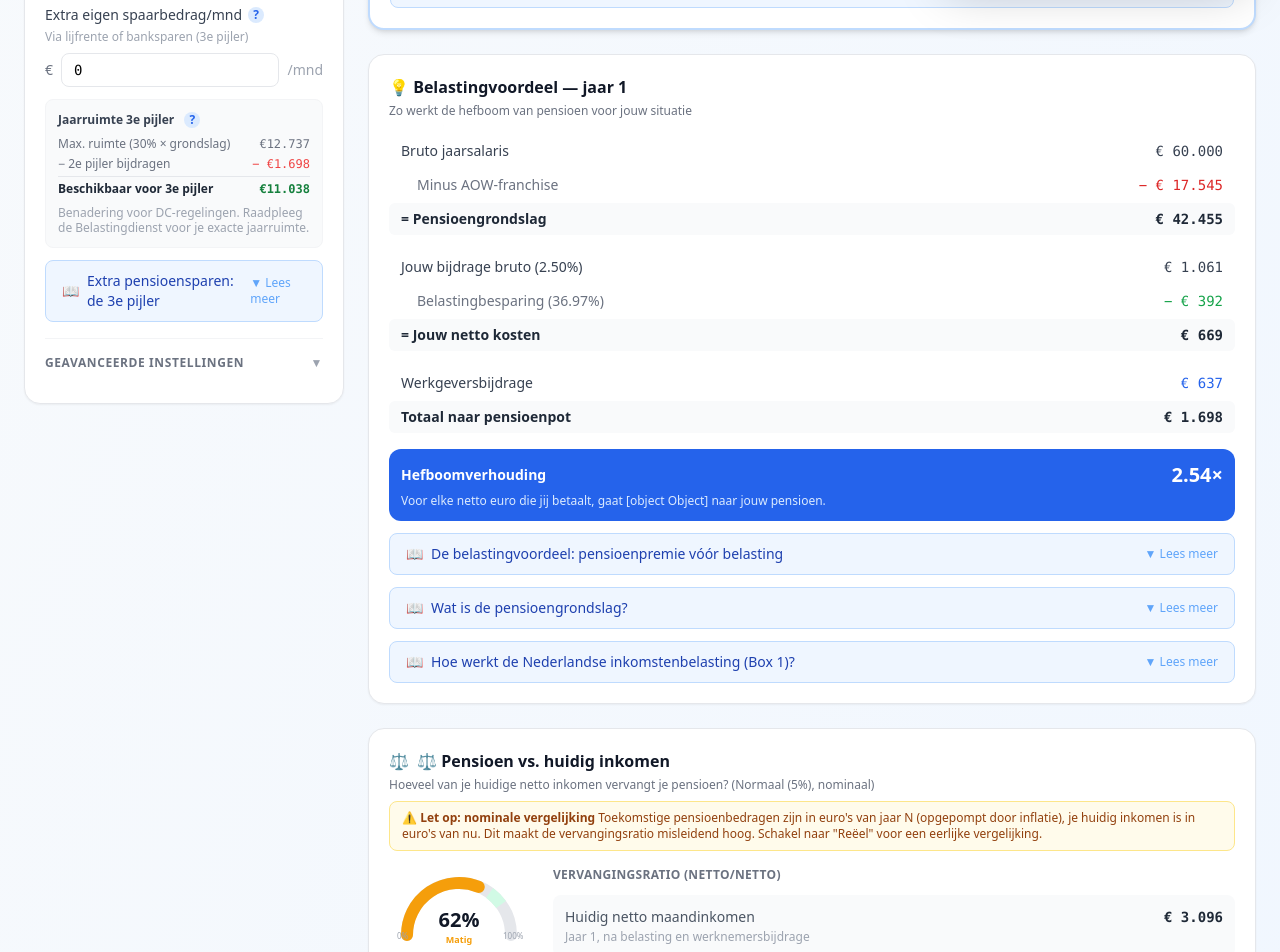
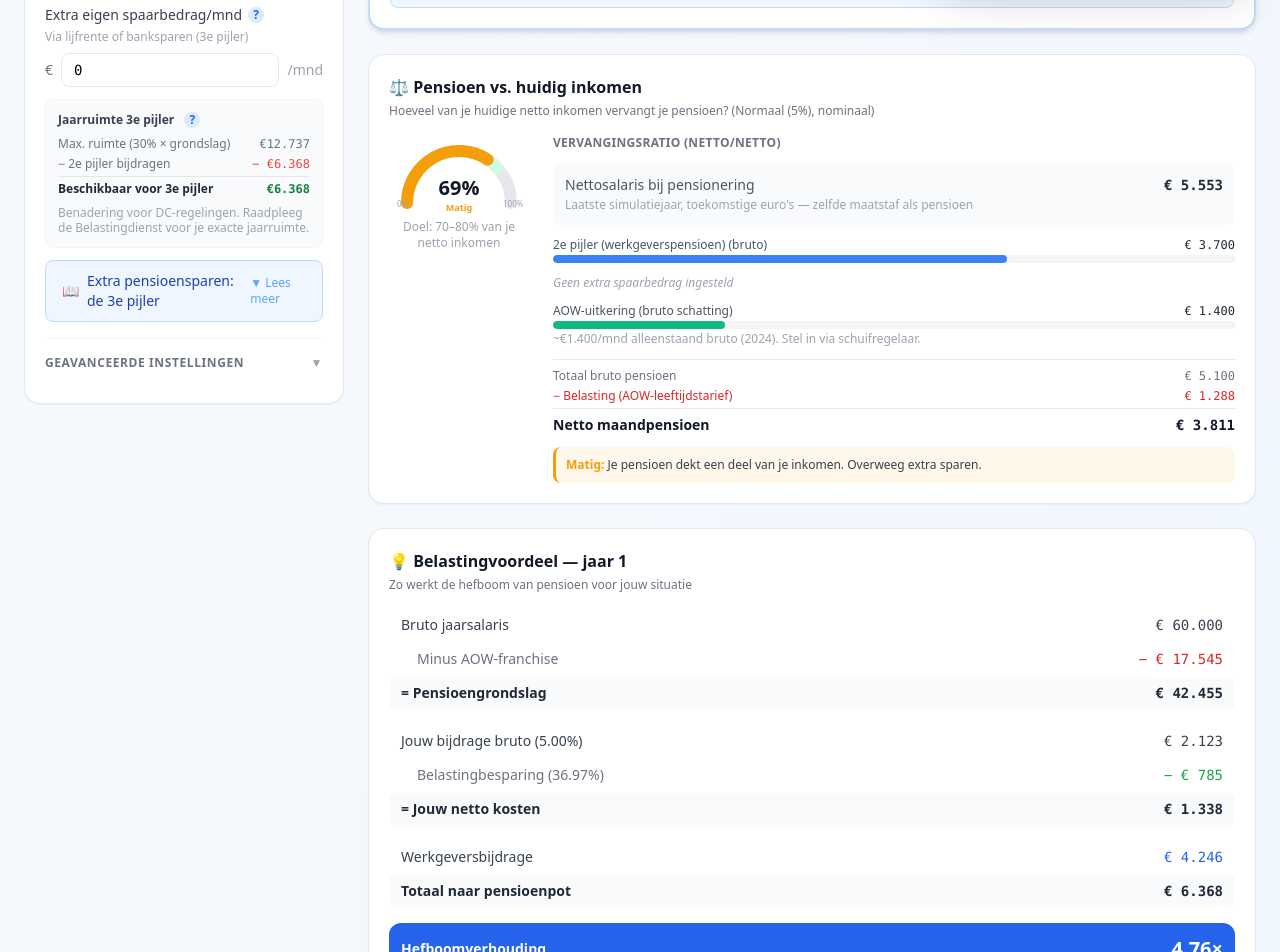
Before and after one commit to mannes/pension-planner, a React (Vite) app: page / in a window 1280 px wide. Shown: the part 800-1752 px from the top of the page. Built offline with nearby package versions, Linux system fonts and the light colour scheme.

Commit message:
compare future income to pension, fix some bugs

```diff
--- a/src/App.tsx
+++ b/src/App.tsx
@@ -65,7 +65,7 @@ function AppInner() {
               </button>
 
               {/* Nominal / Real toggle */}
-              <div className="flex items-center gap-2 bg-gray-100 rounded-full px-3 py-1.5">
+              <div data-guide-step="real-toggle" className="flex items-center gap-2 bg-gray-100 rounded-full px-3 py-1.5">
                 <span className={`text-xs font-medium ${!realMode ? 'text-blue-700' : 'text-gray-400'}`}>
                   {t.header.nominal}
                 </span>
@@ -110,7 +110,7 @@ function AppInner() {
 
           {/* Right: result panels — summary first (most prominent) */}
           <div className="flex-1 min-w-0 space-y-6">
-            {/* 1. RESULTS — moved to top, highlighted border */}
+            {/* 1. RESULTS */}
             <SummaryTable
               results={results}
               realMode={realMode}
@@ -118,15 +118,15 @@ function AppInner() {
               hasThirdPillar={hasThirdPillar}
             />
 
-            {/* 2. Tax leverage breakdown */}
-            {year1 && <TaxLeveragePanel result={year1} realMode={realMode} />}
-
-            {/* 3. Income comparison */}
+            {/* 2. Income comparison */}
             <IncomeComparisonPanel
               results={results}
               params={params}
               realMode={realMode}
             />
+
+            {/* 3. Tax leverage breakdown */}
+            {year1 && <TaxLeveragePanel result={year1} realMode={realMode} />}
 
             {/* 4. Capital chart */}
             <CapitalChart
--- a/src/components/FirstTimeGuide.tsx
+++ b/src/components/FirstTimeGuide.tsx
@@ -5,12 +5,10 @@ const STORAGE_KEY = 'pension-planner-guide-seen'
 
 // Maps guide step index → data-guide-step attribute value (null = no highlight)
 const STEP_TARGETS: Array<string | null> = [
-  null,             // 0: welcome
-  'salary',         // 1: set your salary
-  'contributions',  // 2: pension deal (employer/employee %)
-  'extra-savings',  // 3: extra savings
-  'results',        // 4: reading the results
-  'capital-chart',  // 5: scenarios
+  null,           // 0: welcome
+  'salary',       // 1: set your situation
+  'real-toggle',  // 2: nominal vs real
+  'results',      // 3: reading the results
 ]
 
 interface Props {
@@ -39,9 +37,9 @@ export function FirstTimeGuide({ onClose }: Props) {
 
   const steps = [
     { ...t.guide.welcome, icon: '🏦' },
-    { ...t.guide.step1,   icon: '💶' },
-    { ...t.guide.step2,   icon: '📋' },
-    { ...t.guide.step3,   icon: '💰' },
+    { ...t.guide.step1,   icon: '⚙️' },
+    { ...t.guide.step2,   icon: '📊' },
+    { ...t.guide.step3,   icon: '💡' },
   ]
 
   const totalSteps = steps.length
@@ -73,7 +71,7 @@ export function FirstTimeGuide({ onClose }: Props) {
   }
 
   return (
-    <div className="fixed bottom-6 right-6 z-50 w-80 bg-white rounded-2xl shadow-2xl border border-gray-200 overflow-hidden">
+    <div className="fixed bottom-0 left-0 right-0 z-50 bg-white border-t border-gray-200 shadow-2xl rounded-t-2xl sm:bottom-6 sm:left-auto sm:right-6 sm:w-80 sm:border sm:border-gray-200 sm:rounded-2xl overflow-hidden">
       {/* Progress bar */}
       <div className="h-1 bg-gray-100">
         <div
--- a/src/components/IncomeComparisonPanel.tsx
+++ b/src/components/IncomeComparisonPanel.tsx
@@ -47,13 +47,15 @@ export function IncomeComparisonPanel({ results, params, realMode }: Props) {
   const lastYear = results[results.length - 1]
   const years = results.length
 
-  // Current net monthly income (year 1, after tax, accounting for pension deduction)
   const year1 = results[0]
+
+  // Reference salary: nominal → final year (both sides in future €), real → year 1 (both sides in today's €)
+  const refYear = realMode ? year1 : lastYear
   const annualTax = calculateTaxWithPensionDeduction(
-    year1.grossSalary,
-    year1.employeeContributionGross
+    refYear.grossSalary,
+    refYear.employeeContributionGross
   )
-  const currentNetMonthly = (year1.grossSalary - annualTax - year1.employeeContributionGross) / 12
+  const currentNetMonthly = (refYear.grossSalary - annualTax - refYear.employeeContributionGross) / 12
 
   // 2nd pillar capital (normal scenario) — nominal or real
   const cap2Normal = realMode
@@ -108,20 +110,14 @@ export function IncomeComparisonPanel({ results, params, realMode }: Props) {
 
   return (
     <section className="bg-white rounded-2xl border border-gray-200 shadow-sm p-5">
-      <h2 className="text-base font-bold text-gray-900 flex items-center gap-2 mb-1">
-        <span>⚖️</span> {t.incomeComparison.title}
+      <h2 className="text-base font-bold text-gray-900 mb-1">
+        {t.incomeComparison.title}
       </h2>
       <p className="text-xs text-gray-500 mb-2">
         {t.incomeComparison.subtitle} ({t.incomeComparison.normalScenario}
         {realMode ? ', reëel' : ', nominaal'})
       </p>
-      {!realMode && (
-        <div className="mb-4 rounded-lg bg-amber-50 border border-amber-200 px-3 py-2 text-xs text-amber-800">
-          ⚠️ <strong>{t.incomeComparison.nominalWarningTitle}</strong>{' '}
-          {t.incomeComparison.nominalWarningBody}
-        </div>
-      )}
-      {realMode && <div className="mb-4" />}
+      <div className="mb-4" />
 
       <div className="flex flex-col md:flex-row gap-6 items-start">
         {/* Gauge */}
@@ -149,10 +145,14 @@ export function IncomeComparisonPanel({ results, params, realMode }: Props) {
 
           <div className="bg-gray-50 rounded-lg p-3 mb-3">
             <div className="flex justify-between text-sm mb-0.5">
-              <span className="text-gray-600 font-medium">{t.incomeComparison.currentNetMonthly}</span>
+              <span className="text-gray-600 font-medium">
+                {realMode ? t.incomeComparison.currentNetMonthly : t.incomeComparison.finalNetMonthly}
+              </span>
               <span className="font-mono font-bold text-gray-800">{euro(currentNetMonthly)}</span>
             </div>
-            <p className="text-xs text-gray-400">Jaar 1, na belasting en werknemersbijdrage</p>
+            <p className="text-xs text-gray-400">
+              {realMode ? t.incomeComparison.refNoteReal : t.incomeComparison.refNoteNominal}
+            </p>
           </div>
 
           <Bar label={`${t.incomeComparison.pillar2} ${t.incomeComparison.grossNote}`} value={monthly2nd} total={currentNetMonthly} color="#3b82f6" />
--- a/src/components/SummaryTable.tsx
+++ b/src/components/SummaryTable.tsx
@@ -21,6 +21,9 @@ interface ScenarioCardProps {
   totalContributions: number
   totalTaxSavings: number
   totalNetCost: number
+  total3rdDeposited: number
+  total3rdTaxSavings: number
+  total3rdNetCost: number
   monthlyPension: number
   accent: string
   bg: string
@@ -31,14 +34,18 @@ interface ScenarioCardProps {
   netCostLabel: string
   monthlyLabel: string
   rateLabel: string
+  pillar3SectionLabel: string
   hasThirdPillar: boolean
 }
 
 function ScenarioCard({
   label, returnRate, finalCapital2nd, finalCapital3rd,
-  totalContributions, totalTaxSavings, totalNetCost, monthlyPension,
+  totalContributions, totalTaxSavings, totalNetCost,
+  total3rdDeposited, total3rdTaxSavings, total3rdNetCost,
+  monthlyPension,
   accent, bg, perMonth, endCapitalLabel, totalDepositedLabel,
-  totalTaxLabel, netCostLabel, monthlyLabel, rateLabel, hasThirdPillar,
+  totalTaxLabel, netCostLabel, monthlyLabel, rateLabel,
+  pillar3SectionLabel, hasThirdPillar,
 }: ScenarioCardProps) {
   const combinedCapital = finalCapital2nd + finalCapital3rd
 
@@ -78,6 +85,27 @@ function ScenarioCard({
           <span>{netCostLabel}</span>
           <span className="font-mono">{euro(totalNetCost)}</span>
         </div>
+
+        {hasThirdPillar && (
+          <>
+            <div className="pt-1.5 border-t border-gray-200">
+              <span className="font-semibold text-purple-700">{pillar3SectionLabel}</span>
+            </div>
+            <div className="flex justify-between text-gray-600">
+              <span>{totalDepositedLabel}</span>
+              <span className="font-mono font-medium">{euro(total3rdDeposited)}</span>
+            </div>
+            <div className="flex justify-between text-green-700">
+              <span>{totalTaxLabel}</span>
+              <span className="font-mono font-medium">{euro(total3rdTaxSavings)}</span>
+            </div>
+            <div className="flex justify-between text-gray-800 font-semibold border-t border-gray-200 pt-1.5">
+              <span>{netCostLabel}</span>
+              <span className="font-mono">{euro(total3rdNetCost)}</span>
+            </div>
+          </>
+        )}
+
         <div className="flex justify-between text-gray-800 font-semibold border-t border-gray-200 pt-1.5">
           <span>{monthlyLabel}</span>
           <span className="font-mono">{euro(monthlyPension)}{perMonth}</span>
@@ -97,11 +125,14 @@ export function SummaryTable({ results, realMode, inflationRate, hasThirdPillar
 
   const totals = results.reduce(
     (acc, r) => ({
-      contributions: acc.contributions + r.totalAnnualContribution,
-      taxSavings:    acc.taxSavings    + r.taxSaving,
-      netCost:       acc.netCost       + r.netEmployeeCost,
+      contributions:    acc.contributions    + r.totalAnnualContribution,
+      taxSavings:       acc.taxSavings       + r.taxSaving,
+      netCost:          acc.netCost          + r.netEmployeeCost,
+      extra3Deposited:  acc.extra3Deposited  + r.extraSavingsAnnual,
+      extra3TaxSavings: acc.extra3TaxSavings + r.extraSavingsTaxBenefit,
+      extra3NetCost:    acc.extra3NetCost    + r.extraSavingsNetCost,
     }),
-    { contributions: 0, taxSavings: 0, netCost: 0 }
+    { contributions: 0, taxSavings: 0, netCost: 0, extra3Deposited: 0, extra3TaxSavings: 0, extra3NetCost: 0 }
   )
 
   function getCapital2nd(key: 'Bad' | 'Normal' | 'Good') {
@@ -134,6 +165,10 @@ export function SummaryTable({ results, realMode, inflationRate, hasThirdPillar
     netCostLabel: t.summary.yourNetCost,
     monthlyLabel: t.summary.monthlyPension,
     rateLabel: `%/${t.inputs.yearsUnit.slice(0, 4)}`,
+    pillar3SectionLabel: t.summary.pillar3Section,
+    total3rdDeposited: totals.extra3Deposited,
+    total3rdTaxSavings: totals.extra3TaxSavings,
+    total3rdNetCost: totals.extra3NetCost,
     hasThirdPillar,
   }
 
--- a/src/components/TaxLeveragePanel.tsx
+++ b/src/components/TaxLeveragePanel.tsx
@@ -119,7 +119,7 @@ export function TaxLeveragePanel({ result, realMode }: Props) {
             <span className="text-xl font-bold">{leverageRatio.toFixed(2)}×</span>
           </div>
           <p className="text-xs text-blue-100 mt-1">
-            {t.taxPanel.leverageBody(<strong className="text-white">{euro(leverageRatio)}</strong> as unknown as string)}
+            {t.taxPanel.leverageBody(euro(leverageRatio))}
           </p>
         </div>
       </div>
--- a/src/i18n/index.ts
+++ b/src/i18n/index.ts
@@ -109,6 +109,7 @@ export interface Translations {
     ratePerYear: string
     disclaimer: string
     pillarsNote: string
+    pillar3Section: string
   }
   incomeComparison: {
     title: string
@@ -134,8 +135,9 @@ export interface Translations {
     statusLowNote: string
     scenarioLabel: string
     normalScenario: string
-    nominalWarningTitle: string
-    nominalWarningBody: string
+    finalNetMonthly: string
+    refNoteNominal: string
+    refNoteReal: string
   }
   warning: {
     title: string
@@ -273,6 +275,7 @@ const nl: Translations = {
     ratePerYear: '%/jaar',
     disclaimer: 'Het geschatte maandpensioen is een ruwe indicatie. Kapitaalopbouw gebruikt het gekozen rendement (2/5/8%); de omzetting naar maandpensioen gebruikt een vaste rekenrente van 1,5% over 20 jaar — conform conservatieve pensioenfondspraktijk, los van het beleggingsrendement. Dit hulpmiddel rekent alleen vooruit: al opgebouwde rechten uit eerdere jaren zijn niet inbegrepen. Raadpleeg mijnpensioenoverzicht.nl voor een prognose op basis van jouw werkelijke fonds.',
     pillarsNote: 'Dit eindkapitaal is uitsluitend je 2e pijler pensioen (via werkgever + eigen bijdrage). De AOW (~€1.400/mnd alleenstaand) en eventuele eigen spaarpot (3e pijler) komen hier nog bovenop. Zie "Inkomensvergelijking" hieronder voor het totaalplaatje.',
+    pillar3Section: '3e pijler inleg',
   },
   incomeComparison: {
     title: '⚖️ Pensioen vs. huidig inkomen',
@@ -298,8 +301,9 @@ const nl: Translations = {
     statusLowNote: 'Je pensioen vervangt minder dan de helft van je inkomen. Extra sparen is sterk aan te raden.',
     scenarioLabel: 'Scenario',
     normalScenario: 'Normaal (5%)',
-    nominalWarningTitle: 'Let op: nominale vergelijking',
-    nominalWarningBody: 'Toekomstige pensioenbedragen zijn in euro\'s van jaar N (opgepompt door inflatie), je huidig inkomen is in euro\'s van nu. Dit maakt de vervangingsratio misleidend hoog. Schakel naar "Reëel" voor een eerlijke vergelijking.',
+    finalNetMonthly: 'Nettosalaris bij pensionering',
+    refNoteNominal: 'Laatste simulatiejaar, toekomstige euro\'s — zelfde maatstaf als pensioen',
+    refNoteReal: 'Jaar 1, gecorrigeerd voor inflatie (koopkracht)',
   },
   warning: {
     title: '⚠️ Informatief hulpmiddel — geen financieel advies',
@@ -537,6 +541,7 @@ const en: Translations = {
     ratePerYear: '%/year',
     disclaimer: 'The estimated monthly pension is a rough indication. Capital accumulation uses the selected return rate (2/5/8%); conversion to monthly pension uses a fixed annuity rate of 1.5% over 20 years — in line with conservative pension fund practice, separate from the investment return. This tool only projects forward: pension rights already accrued from past years of service are not included. Check mijnpensioenoverzicht.nl for a projection from your actual fund.',
     pillarsNote: 'This capital is your 2nd pillar pension only (employer + employee contributions). AOW (~€1,400/month single) and any personal savings (3rd pillar) are on top of this. See "Income Comparison" below for the full picture.',
+    pillar3Section: '3rd pillar deposits',
   },
   incomeComparison: {
     title: '⚖️ Pension vs. current income',
@@ -562,8 +567,9 @@ const en: Translations = {
     statusLowNote: 'Your pension replaces less than half your income. Additional saving is strongly recommended.',
     scenarioLabel: 'Scenario',
     normalScenario: 'Average (5%)',
-    nominalWarningTitle: 'Note: nominal comparison',
-    nominalWarningBody: 'Future pension amounts are in year-N euros (inflated), while your current income is in today\'s euros. This makes the replacement rate misleadingly high. Switch to "Real" for a fair comparison.',
+    finalNetMonthly: 'Net salary at retirement',
+    refNoteNominal: 'Final simulation year, future euros — same yardstick as pension income',
+    refNoteReal: 'Year 1, adjusted for inflation (purchasing power)',
   },
   warning: {
     title: '⚠️ Informational tool — not financial advice',
@@ -573,19 +579,19 @@ const en: Translations = {
   guide: {
     welcome: {
       title: 'Welcome to the Pension Planner!',
-      body: 'This tool shows you how your Dutch pension builds up and what it really costs you — taking Dutch tax rules into account. Let\'s take a quick tour through the settings.',
+      body: 'This tool shows how your Dutch pension builds up and what it really costs you — accounting for Dutch tax rules. Quick tour in 3 steps.',
     },
     step1: {
-      title: '1. Your gross salary',
-      body: 'Set your current gross annual salary using the slider on the left. You\'ll find this on your payslip (loonstrook) or in your employment contract. Gross salary is the amount before tax and deductions.',
+      title: '1. Set your situation',
+      body: 'Adjust your gross salary, age and pension contribution percentages using the sliders. You\'ll find employer/employee rates in your employment contract or cao. Not sure? Check MijnPensioenoverzicht.nl or ask HR.',
     },
     step2: {
-      title: '2. Your pension deal',
-      body: 'Both employer and employee pay a percentage of your pension base. Check your employment contract or collective agreement (cao) for the exact percentages. Not sure? Ask your HR department or check MijnPensioenoverzicht.nl.',
+      title: '2. Nominal vs. Real',
+      body: 'The toggle in the top-right switches between two views. Nominal shows future euro amounts as-is — but inflation erodes purchasing power. Real adjusts for inflation and shows what your pension is worth in today\'s euros. Over 30 years this makes an enormous difference!',
     },
     step3: {
-      title: '3. Extra personal savings (optional)',
-      body: 'On top of your employer pension, you can save extra via a personal annuity (lijfrente) or bank savings product — the "3rd pillar". This is tax-deductible within your annual allowance (jaarruimte). Enter the monthly amount if applicable.',
+      title: '3. Reading the results',
+      body: 'At the top you see your estimated final capital and monthly pension across three scenarios (2%, 5%, 8% return). The "Tax benefit" section shows what it actually costs you after tax relief. Spoiler: your net cost is usually much lower than you think!',
     },
     prevBtn: '← Back',
     nextBtn: 'Next →',
--- a/src/types.ts
+++ b/src/types.ts
@@ -52,8 +52,8 @@ export const DEFAULT_PARAMS: SimParams = {
   startingSalary: 60_000,
   startingAge: 32,             // → 35 years until AOW at 67
   salaryGrowthRate: 0.02,
-  employerPct: 0.015,
-  employeePct: 0.025,
+  employerPct: 0.10,
+  employeePct: 0.05,
   extraSavingsMonthly: 0,
   franchise: 17_545,
   franchiseGrowthRate: 0.015,
```
Also changed, not shown: 4 other files (tests, documents, lock files or other folders).
